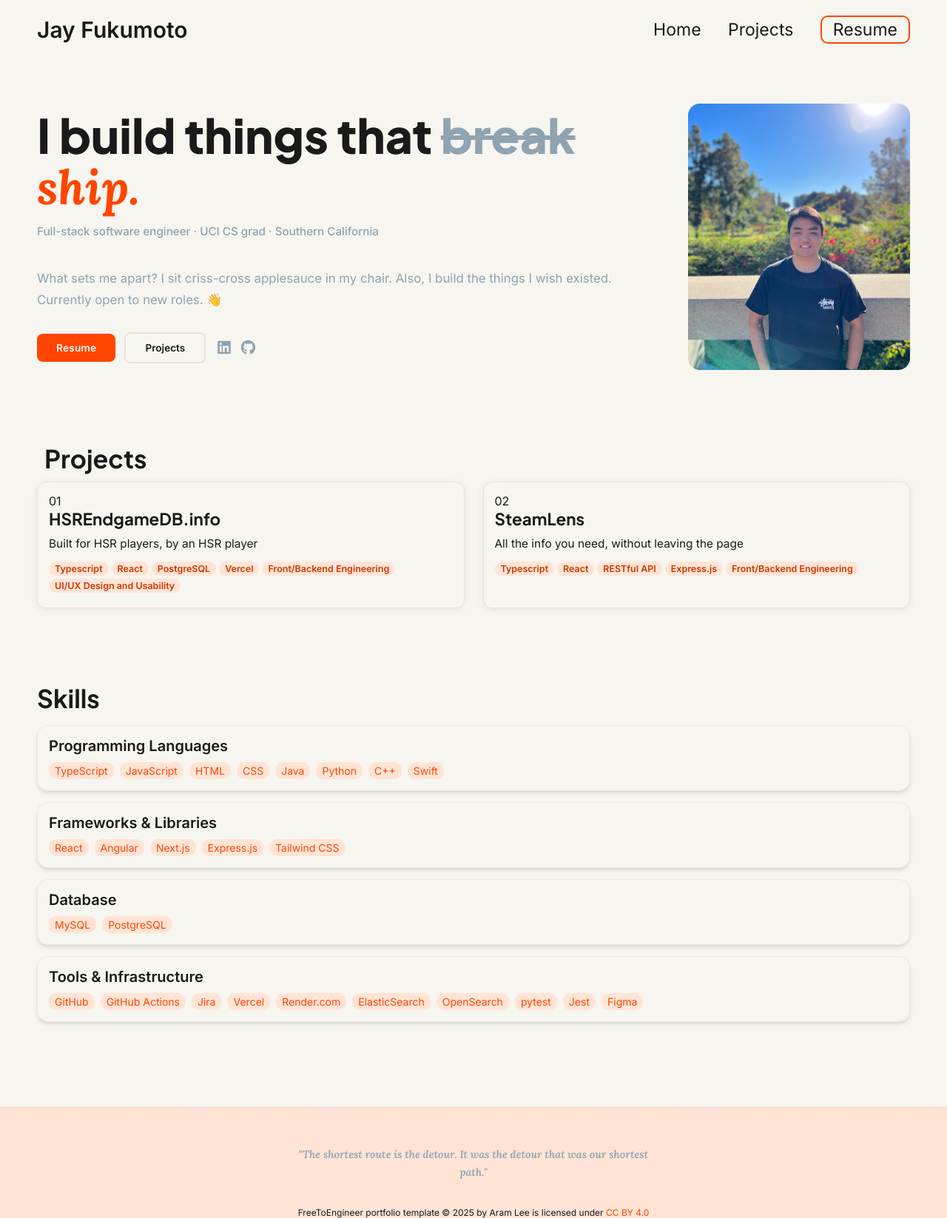
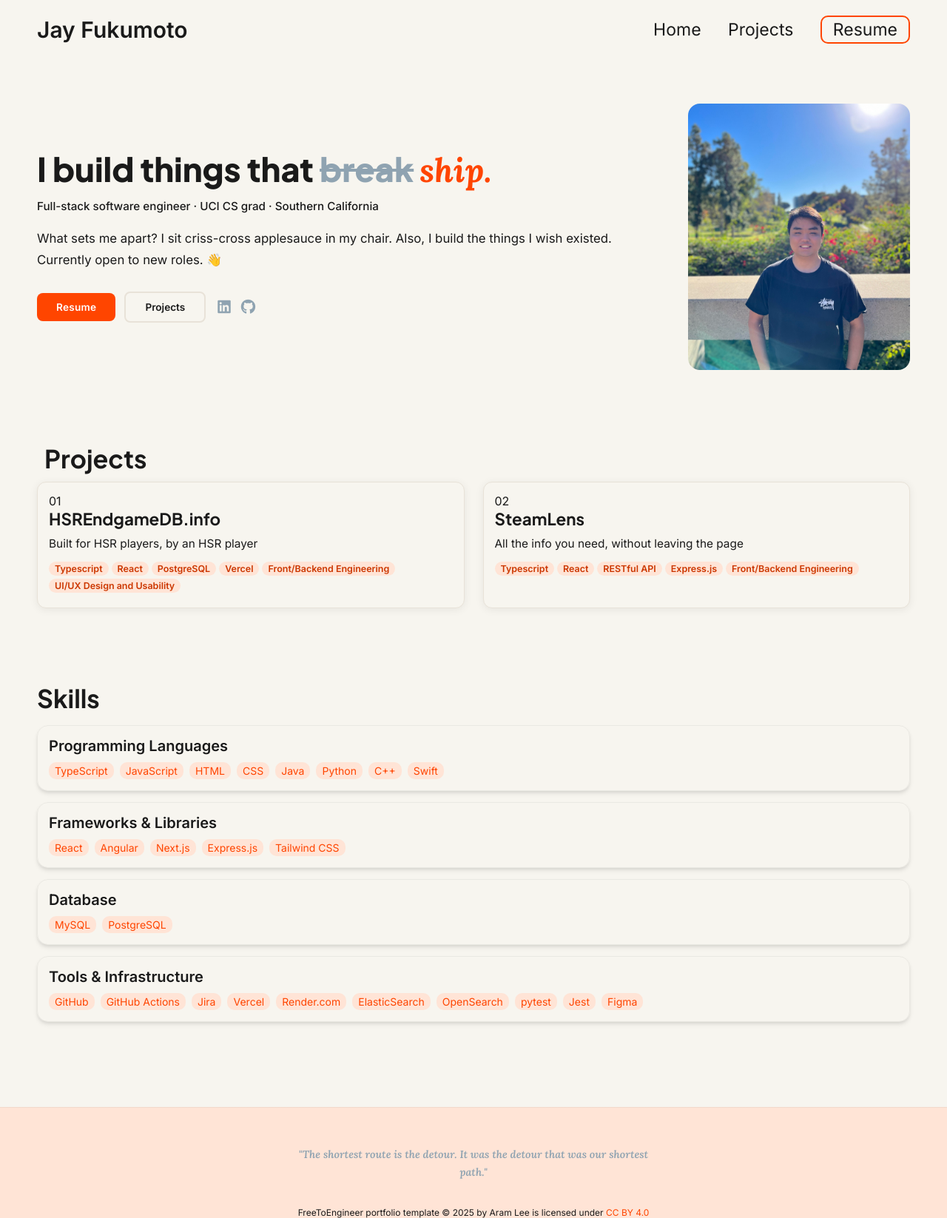
Before and after one commit to jayfuku/jayfuku.github.io, a Jekyll site: the page built from index.html, in a window 1280 px wide. Shown: the whole page at 74% size. Built offline with Jekyll 4.4.1, drawn with Linux system fonts in a browser that asks for light colours.

Commit message:
Hero headline size and text color adjustments

```diff
--- a/css/styles.css
+++ b/css/styles.css
@@ -159,7 +159,7 @@ nav .mobile-nav {
 }
 
 .hero-top {
-    margin-bottom: 40px;
+    margin-bottom: 20px;
 }
 
 .hero-tag {
@@ -179,7 +179,7 @@ nav .mobile-nav {
 .hero-headline {
     font-family: 'Plus Jakarta Sans', sans-serif;
     font-weight: 800;
-    font-size: clamp(2.6rem, 5vw, 4.5rem);
+    font-size: clamp(2rem, 3.5vw, 3rem);
     line-height: 1.05;
     color: var(--text-color);
     margin: 0;
@@ -215,7 +215,7 @@ nav .mobile-nav {
     font-family: 'Inter', sans-serif;
     font-size: 0.95rem;
     font-weight: 500;
-    color: var(--muted-color);
+    color: var(--text-color);
     margin: 16px 0 0;
 }
 
@@ -225,7 +225,7 @@ nav .mobile-nav {
     font-family: 'Inter', sans-serif;
     font-size: 1.05rem;
     line-height: 1.75;
-    color: var(--muted-color);
+    color: var(--text-color);
     margin-bottom: 28px;
 }
 
```
